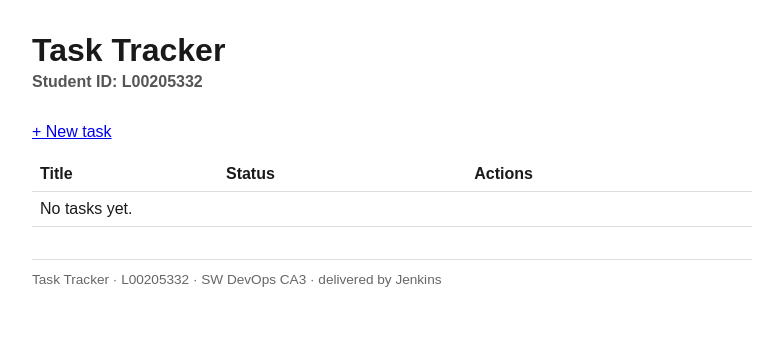
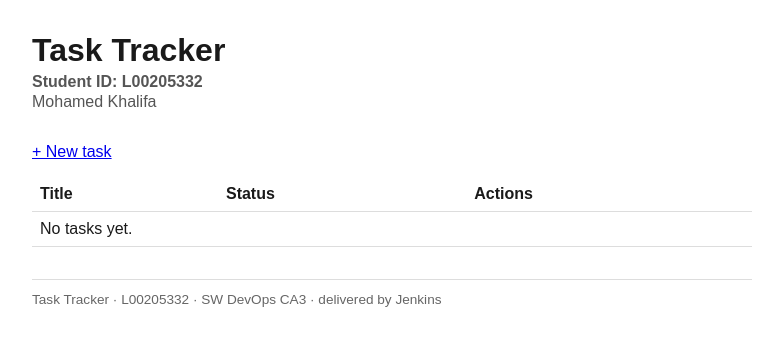
Before and after one commit to L00205332/L00205332-SW-DevOps-CA3-CA4-Pipeline, a Flask app: page / in a window 1280 px wide. Shown: the top 346 px of the page, without its empty margins (248-1031 px from the left). Run offline with Flask 3, Linux system fonts and the light colour scheme; data that the repository does not hold is empty.

Commit message:
feat(frontend): show student name under the student ID

```diff
--- a/app/frontend/static/style.css
+++ b/app/frontend/static/style.css
@@ -1,7 +1,8 @@
 body { font-family: sans-serif; max-width: 720px; margin: 2rem auto; color: #1a1a1a; }
 header h1 a { text-decoration: none; color: inherit; }
 header h1 { margin-bottom: 0.25rem; }
-.student-id { margin-top: 0; color: #555; font-weight: 600; }
+.student-id { margin-top: 0; margin-bottom: 0.1rem; color: #555; font-weight: 600; }
+.student-name { margin-top: 0; color: #555; }
 table { width: 100%; border-collapse: collapse; margin-top: 1rem; }
 th, td { text-align: left; padding: 0.5rem; border-bottom: 1px solid #ddd; }
 .button { display: inline-block; margin-top: 1rem; }
--- a/app/frontend/templates/base.html
+++ b/app/frontend/templates/base.html
@@ -11,6 +11,7 @@
     {# Header line added for a second CA3 demo run: another small, visible
        change to follow from a merged PR through to production. #}
     <p class="student-id">Student ID: L00205332</p>
+    <p class="student-name">Mohamed Khalifa</p>
   </header>
   <main>
     {% block content %}{% endblock %}
```
